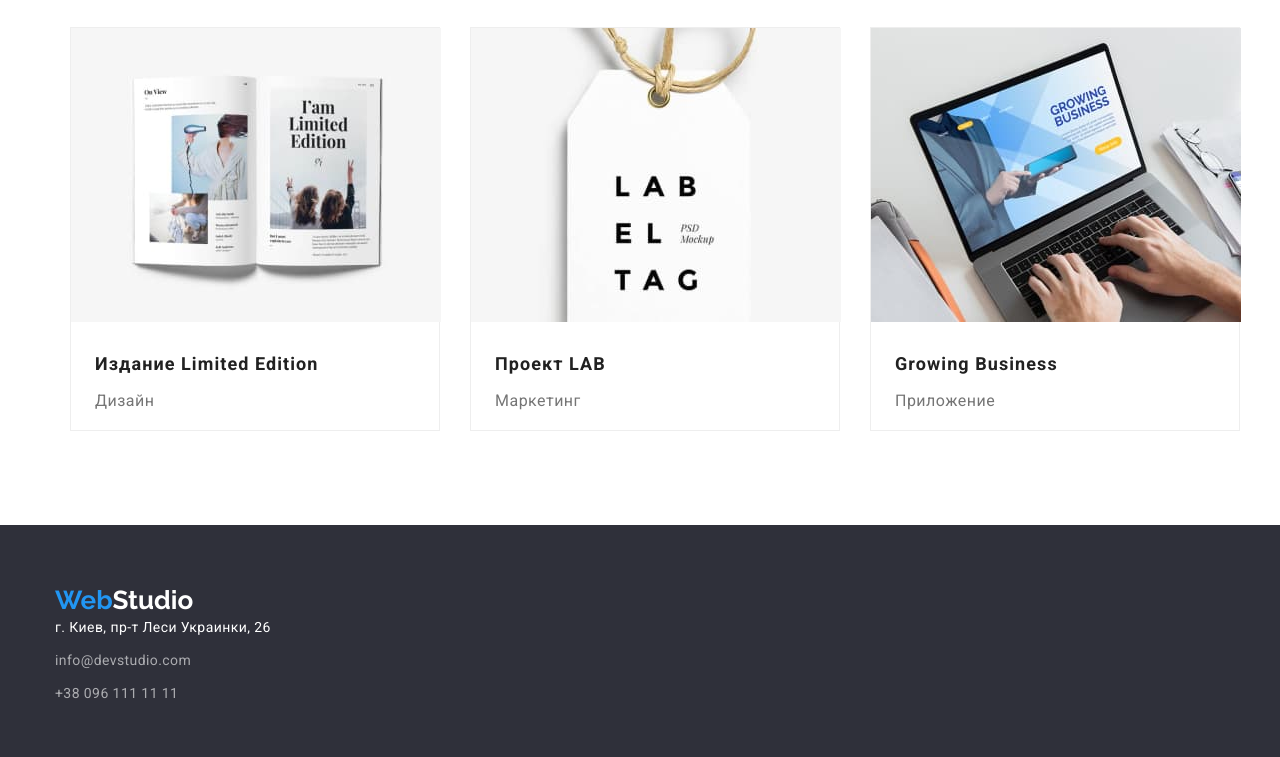
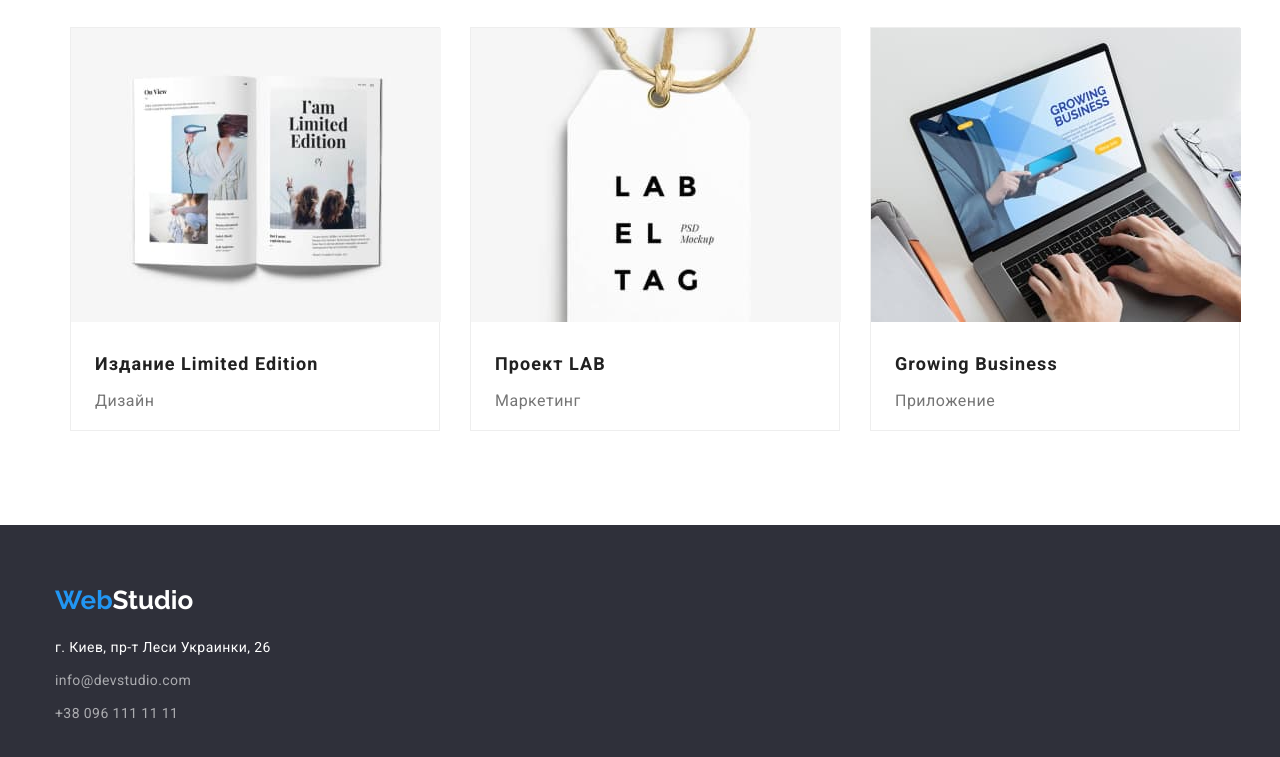
Before and after one commit to TaniaYef/goit-markup-hw-03, a plain HTML site: page portfolio.html in a window 1280 px wide. Shown: the part 1104-1861 px from the top of the page. Drawn offline with nearby package versions, Linux system fonts and the light colour scheme.

Commit message:
ready, after editing

```diff
--- a/css/styles.css
+++ b/css/styles.css
@@ -204,7 +204,7 @@ ul {
 }
 .section-services,
 .section-com {
-  margin-bottom: 94px;
+  padding-bottom: 94px;
 }
 
 .command {
--- a/portfolio.html
+++ b/portfolio.html
@@ -133,13 +133,13 @@
     <!-- Footer -->
     <footer class="footer">
         <div class="container">
-            <a href="/" class="link-logo"><span class="logo">Web</span><span class="logo-b-footer">Studio</span></a>
+            <a href="/" class="link-logo link-logo-footer"><span class="logo">Web</span><span
+                    class="logo-b-footer">Studio</span></a>
             <address>
                 <ul class="list">
                     <li>
                         <a href="https://goo.gl/maps/Gw6oFN7DVB9urLdV7" rel="noreferrer nofolow" class="adress">г. Киев,
-                            пр-т
-                            Леси Украинки, 26</a>
+                            пр-т Леси Украинки, 26</a>
                     </li>
                     <li>
                         <a href="mailto:info@devstudio.com" class="mail-tel-footer">info@devstudio.com</a>
```
